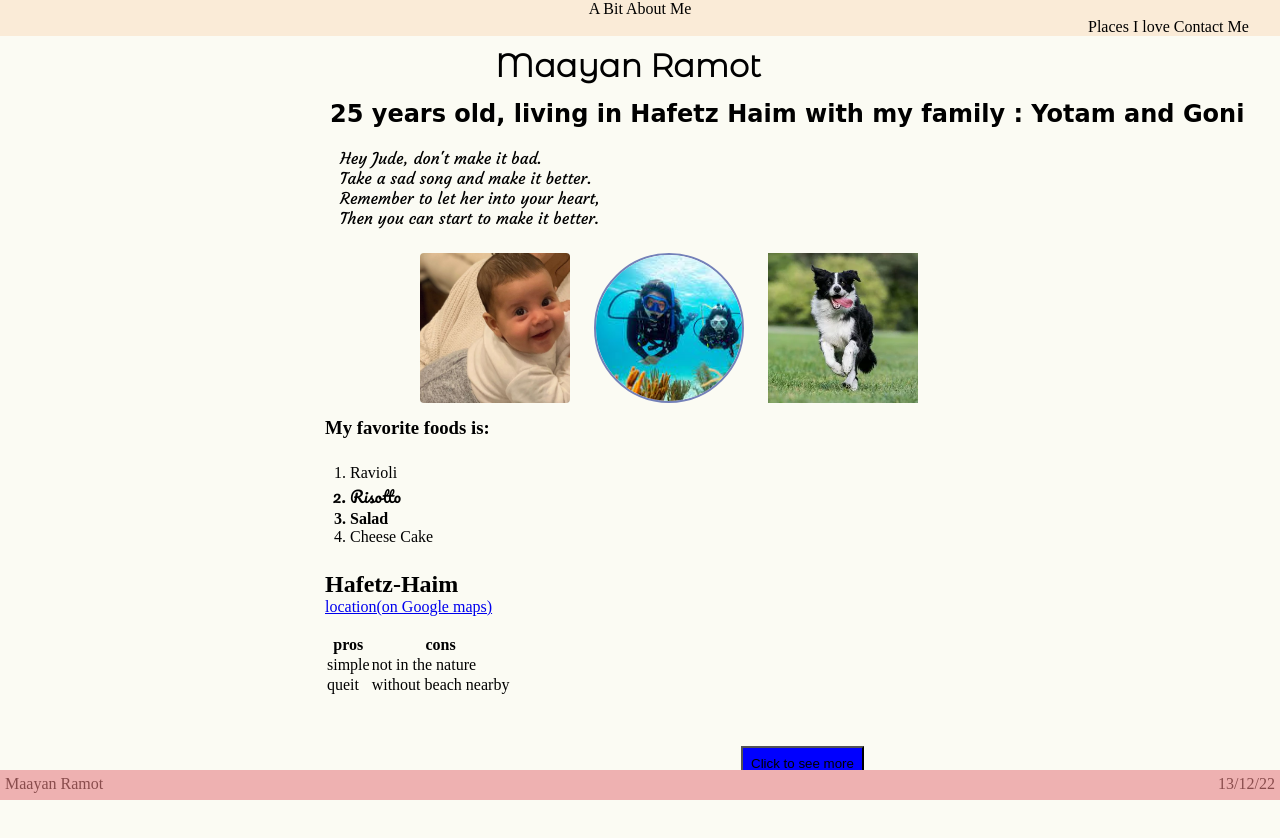
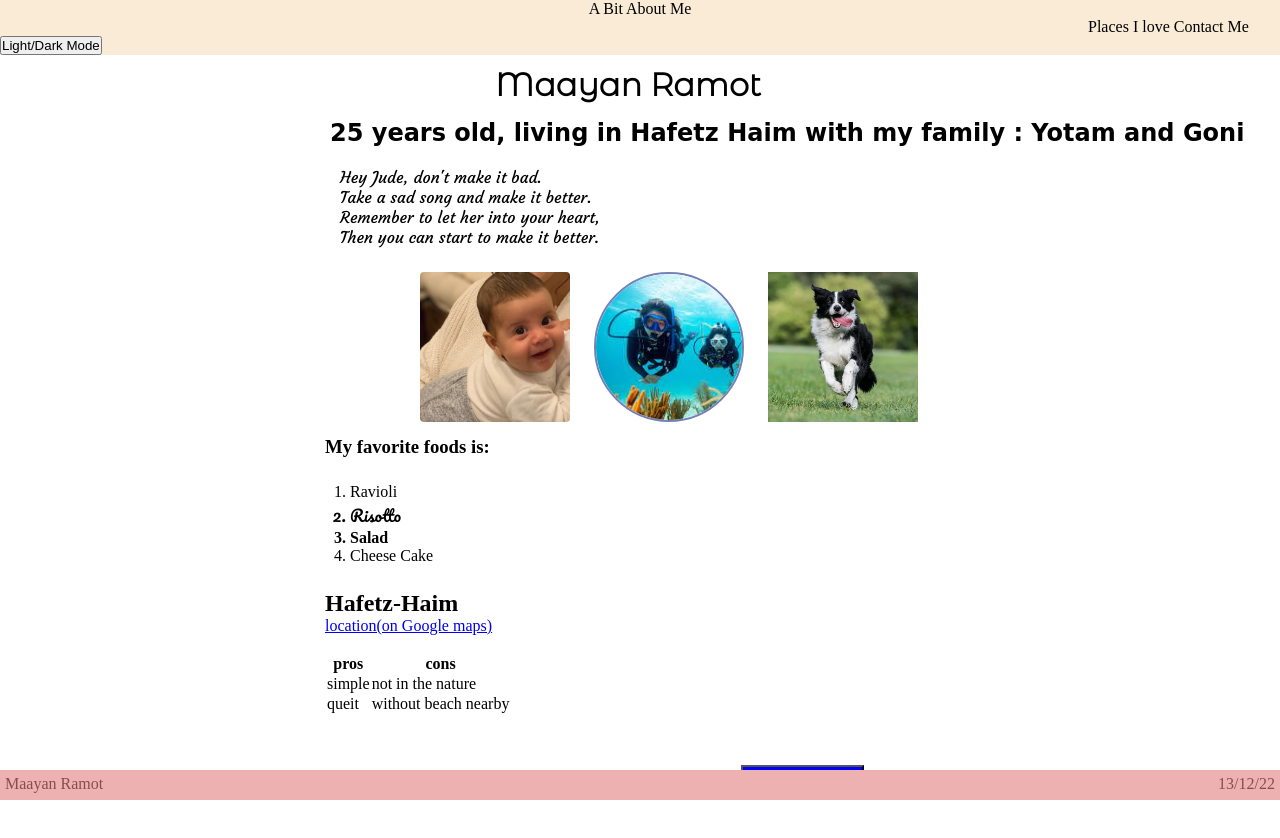
Before and after one commit to maayanramot/EX4, a plain HTML site: page index.html in a window 1280 px wide. Drawn offline with Linux system fonts and the light colour scheme; a web font is replaced by a local one.

Commit message:
dark mode commit

```diff
--- a/index.html
+++ b/index.html
@@ -15,6 +15,7 @@
         <div id="aBitAboutMe">A Bit About Me</div>
         <div id="placesILove" onclick="handleClick()">Places I love</div>
         <div id="contactMe" onclick="handleClick2()">Contact Me</div>
+        <button id="darkModeSwitch" onclick="indicateDarkMode()">Light/Dark Mode</button>
     </header>
     <div class="page">
         <h1 class="titleName">Maayan Ramot</h1>
--- a/main.js
+++ b/main.js
@@ -12,3 +12,17 @@ function delayHandleClick(handleClick) {
     setTimeout(handleClick(),3000);
     setTimeout(handleClick2(),3000);
 }
+
+function indicateDarkMode() {
+    let backgroundColor = window.getComputedStyle(document.body ,null).getPropertyValue('background-color');
+    let textColor = window.getComputedStyle(document.body ,null).getPropertyValue('color');
+    if (backgroundColor == 'rgb(255, 255, 255)' && textColor == 'rgb(0, 0, 0)') {
+        console.log('Dark mode is enable');
+        document.body.style.backgroundColor = "black";
+        document.body.style.color = "white";
+    } else {
+        console.log('Dark mode is disabled');
+        document.body.style.backgroundColor = "rgb(255, 255, 255)";
+        document.body.style.color = "black";
+    }
+}
--- a/styles.css
+++ b/styles.css
@@ -4,7 +4,8 @@
   box-sizing: border-box;
 }
 body {
-  background-color: rgb(251, 251, 243);
+  background-color: rgb(255, 255, 255);
+  color : black;
 }
 /*
 .content-container {
```
